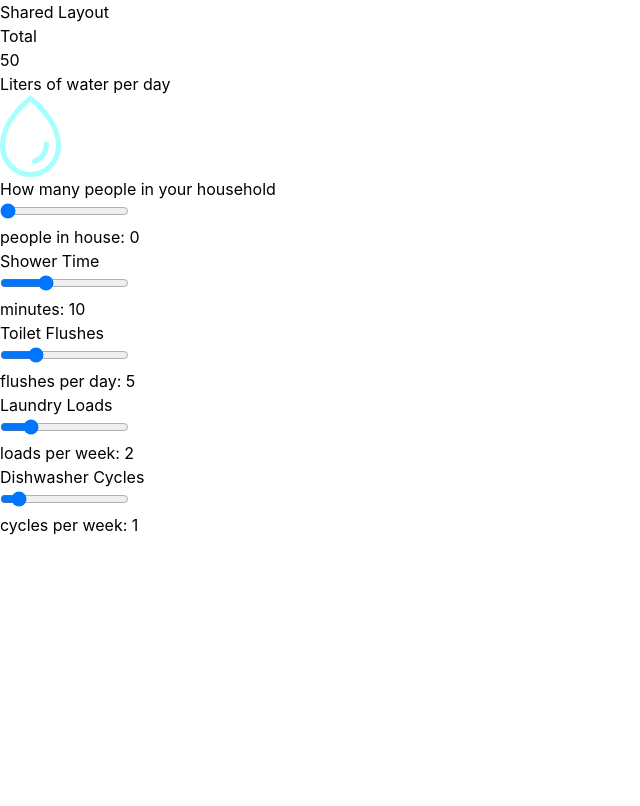
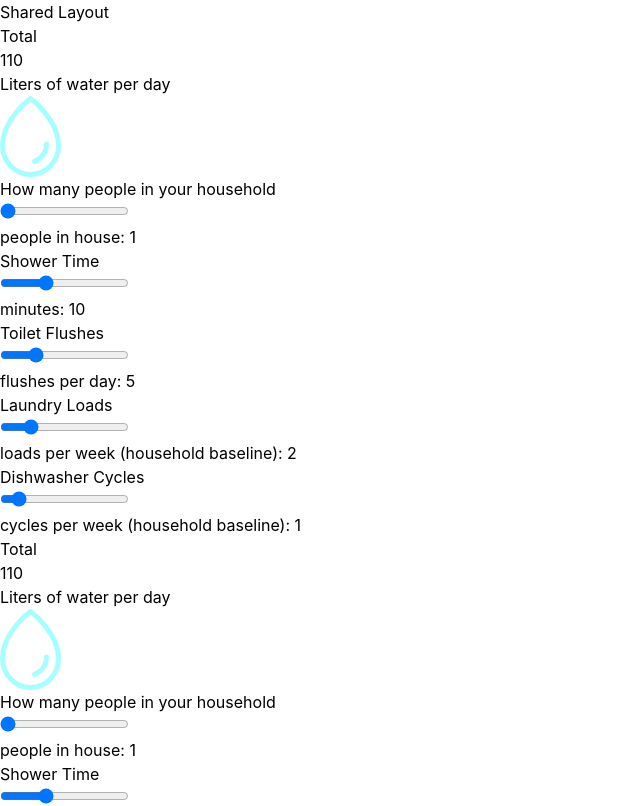
Before and after one commit to JonathanTWD/SustainableIsland2026, a React (Vite) app in the folder frontend/: page /calculator in a window 1280 px wide. Shown: the top 806 px of the page, without its empty margins (0-640 px from the left). Built offline with nearby package versions, Linux system fonts and the light colour scheme.

Commit message:
updated and completed the total sum

```diff
--- a/frontend/src/Router/Routing.tsx
+++ b/frontend/src/Router/Routing.tsx
@@ -10,6 +10,7 @@ const Layout = () => {
     <div>
       <div>Shared Layout</div>
       <Outlet />
+      <CalculatorPage />
     </div>
   );
 };
--- a/frontend/src/component/CalculatorComponents/CalculatorSlider.tsx
+++ b/frontend/src/component/CalculatorComponents/CalculatorSlider.tsx
@@ -1,4 +1,4 @@
-import { useState } from "react";
+
 
 interface WaterSliderProps {
     value: number;
@@ -11,8 +11,6 @@ interface WaterSliderProps {
 }
 
 export const Slider = (props: WaterSliderProps) => {
-    const [waterValue, setWaterValue] = useState(props.value);
-
     return (
         <>
             <p>{props.title}</p>
@@ -20,15 +18,11 @@ export const Slider = (props: WaterSliderProps) => {
                 type="range"
                 min={props.min}
                 max={props.max}
-                value={waterValue}
-                onChange={(e) => {
-                    const newValue = Number(e.target.value);
-                    setWaterValue(newValue);
-                    props.onChange(newValue);
-                }}
+                value={props.value}
+                onChange={(e) => props.onChange(Number(e.target.value))}
                 className="slider"
             />
-            <p>{props.subText}: {waterValue}</p>
+            <p>{props.subText}: {props.value}</p>
         </>
     );
 }
--- a/frontend/src/component/CalculatorComponents/WaterDropLogo.tsx
+++ b/frontend/src/component/CalculatorComponents/WaterDropLogo.tsx
@@ -12,7 +12,7 @@ export const WaterDropLogo = (props: WaterDropLogoProps) => {
         <>
             <div>
                 <h1>{props.title || "Total:"}</h1>
-                <p>{props.value || 0}</p>
+                <p>{props.value}</p>
                 <p>{props.Subtext}</p>
                 <img src={WaterDrop} alt="Water Drop Logo" />
             </div>
--- a/frontend/src/pages/CalculatorPageView.tsx
+++ b/frontend/src/pages/CalculatorPageView.tsx
@@ -1,18 +1,46 @@
-import { Slider } from "../component/CalculatorComponents/CalculatorSlider"
-import { WaterDropLogo } from "../component/CalculatorComponents/WaterDropLogo"
+import { useMemo, useState } from "react";
+import { Slider } from "../component/CalculatorComponents/CalculatorSlider";
+import { WaterDropLogo } from "../component/CalculatorComponents/WaterDropLogo";
 
 export const CalculatorPage = () => {
+    const [people, setPeople] = useState(1);
+    const [showerMinutes, setShowerMinutes] = useState(10);
+    const [toiletFlushes, setToiletFlushes] = useState(5);
+    const [laundryLoads, setLaundryLoads] = useState(2);         // baseline: household/week (for 2 people)
+    const [dishwasherCycles, setDishwasherCycles] = useState(1); // baseline: household/week (for 2 people)
+
+    // More realistic default values (can later come from an API)
+    const LITERS_PER_SHOWER_MINUTE = 8;   // typical low-flow shower ~7-10
+    const LITERS_PER_FLUSH = 4.5;         // average dual-flush value
+    const LITERS_PER_LAUNDRY_LOAD = 45;   // modern washing machine ~40-60
+    const LITERS_PER_DISHWASHER_CYCLE = 10; // eco dishwasher ~9-12
+
+    const totalLitersPerDay = useMemo(() => {
+        const showerPerDay = people * showerMinutes * LITERS_PER_SHOWER_MINUTE;
+        const toiletPerDay = people * toiletFlushes * LITERS_PER_FLUSH;
+
+        // Scale household activities by number of people (2 people = baseline 1.0)
+        const householdScale = people / 2;
+
+        const laundryPerDay =
+            (laundryLoads * householdScale * LITERS_PER_LAUNDRY_LOAD) / 7;
+
+        const dishwasherPerDay =
+            (dishwasherCycles * householdScale * LITERS_PER_DISHWASHER_CYCLE) / 7;
+
+        return Math.round(showerPerDay + toiletPerDay + laundryPerDay + dishwasherPerDay);
+    }, [people, showerMinutes, toiletFlushes, laundryLoads, dishwasherCycles]);
+
     return (
         <>
-            <WaterDropLogo title="Total" Subtext="Liters of water per day" value={50} />
+            <WaterDropLogo title="Total" Subtext="Liters of water per day" value={totalLitersPerDay} />
             <div>
-
-                <Slider title="How many people in your household" subText="people in house"  value={0} onChange={(value) => (value)} min={1} max={6} />
-                <Slider title="Shower Time" subText="minutes" value={10} onChange={(value) => (value)} min={0} max={30} />
-                <Slider title="Toilet Flushes" subText="flushes per day" value={5} onChange={(value) => (value)} min={0} max={20} />
-                <Slider title="Laundry Loads" subText="loads per week" value={2} onChange={(value) => (value)} min={0} max={10} />
-                <Slider title="Dishwasher Cycles" subText="cycles per week"  value={1} onChange={(value) => (value)} min={0} max={10} />
+                <Slider title="How many people in your household" subText="people in house" value={people} onChange={setPeople} min={1} max={6} />
+                <Slider title="Shower Time" subText="minutes" value={showerMinutes} onChange={setShowerMinutes} min={0} max={30} />
+                <Slider title="Toilet Flushes" subText="flushes per day" value={toiletFlushes} onChange={setToiletFlushes} min={0} max={20} />
+                <Slider title="Laundry Loads" subText="loads per week (household baseline)" value={laundryLoads} onChange={setLaundryLoads} min={0} max={10} />
+                <Slider title="Dishwasher Cycles" subText="cycles per week (household baseline)" value={dishwasherCycles} onChange={setDishwasherCycles} min={0} max={10} />
             </div>
         </>
-    )
-}
+    );
+};
```
